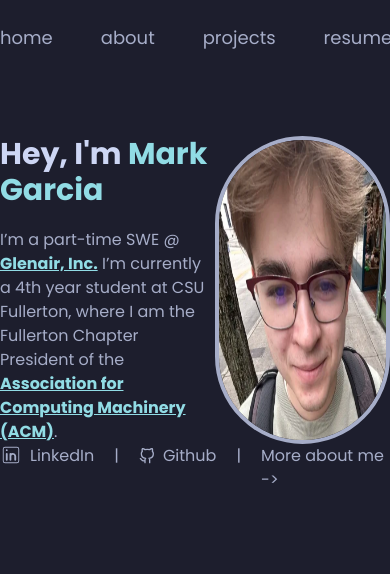
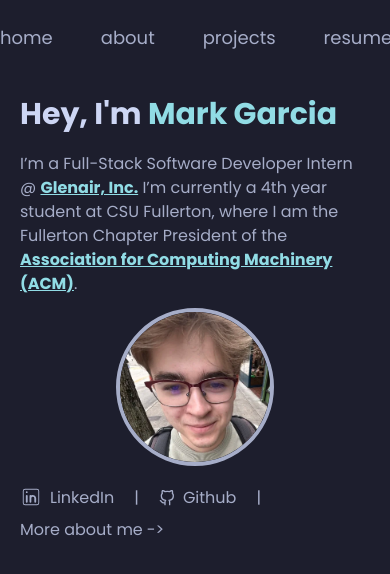
Before and after one commit to MarkRyanGarcia/portfolio, a React (Vite) app: page / in a window 390 px wide. Shown: the top 574 px of the page. Built offline with nearby package versions, Linux system fonts and the light colour scheme.

Commit message:
make home page mobile responsive

```diff
--- a/src/pages/Home.tsx
+++ b/src/pages/Home.tsx
@@ -3,39 +3,46 @@ import { CiLinkedin } from "react-icons/ci";
 import { NavLink } from "react-router-dom";
 
 export default function Home() {
-    const linkStyle = 'text-tertiary underline font-bold hover:text-base hover:no-underline hover:bg-tertiary transition-colors duration-200 ease-in-out'
+    const linkStyle = 'text-tertiary underline font-bold hover:text-base hover:no-underline hover:bg-tertiary transition duration-300 ease-in-out'
 
     return (
-        <div className="w-full py-15">
-            <div className="flex">
-                <div className="flex flex-col w-[55%] space-y-5">
+        <div className="w-full p-5 md:py-15">
+            <div className="space-y-5 md:space-y-0">
+                <div className="flex flex-col md:flex-row space-y-3 md:space-y-0">
+                    <div className="flex flex-col md:w-[55%] space-y-5">
                         <h1 className="text-primary text-3xl font-bold">
                             Hey, I'm <span className="text-tertiary">Mark Garcia</span>
                         </h1>
-                    <p className="text-secondary text-base">
-                        I’m a part-time SWE @ <a className={linkStyle} href="https://glenair.com/" target="_blank">Glenair, Inc.</a> I’m currently a
+                        <p className="text-secondary">
+                            I’m a Full-Stack Software Developer Intern @ <a className={linkStyle} href="https://glenair.com/" target="_blank">Glenair, Inc.</a> I’m currently a
                             4th year student at CSU Fullerton, where I am the
                             Fullerton Chapter President of the <a className={linkStyle} href="https://acmcsuf.com/" target="_blank">Association for
                                 Computing Machinery (ACM)</a>.
                         </p>
                     </div>
-                <div className="flex w-[45%] justify-center">
+                    <div className="flex w-[45%] justify-center mx-auto">
                         <img src="/mark/mark.png" className="w-50 rounded-full border-4 border-secondary hover:border-tertiary transition-colors duration-200 ease-in-out" />
                     </div>
                 </div>
-            <nav className="flex space-x-5 text-secondary">
-                <a className="flex hover:text-primary" href="https://linkedin.com/in/markryangarcia/" target="_blank">
+                <nav className="flex flex-wrap space-x-5 space-y-2 text-secondary">
+                    <a className="flex hover:text-tertiary transition-colors duration-300 ease-in-out" href="https://linkedin.com/in/markryangarcia/" target="_blank">
                         <CiLinkedin className="mr-2" size={22} /> LinkedIn
                     </a>
                     <p>|</p>
-                <a className="flex hover:text-primary" href="https://github.com/MarkRyanGarcia" target="_blank">
+                    <a className="flex hover:text-tertiary transition-colors duration-300 ease-in-out" href="https://github.com/MarkRyanGarcia" target="_blank">
                         <FiGithub className="translate-y-1 mr-2" /> Github
                     </a>
                     <p>|</p>
-                <NavLink to="/about" className="hover:text-primary">
-                    {"More about me ->"}
+                    <NavLink to="/about" className="flex space-x-1 transition duration-300 ease-in-out hover:space-x-2 hover:text-tertiary">
+                        <p className="max-h-6">
+                            More about me
+                        </p>
+                        <p className="max-h-6">
+                            {"->"}
+                        </p>
                     </NavLink>
                 </nav>
             </div>
+        </div>
     )
 }
```
Lines whose indentation alone changed are shown as unchanged.
